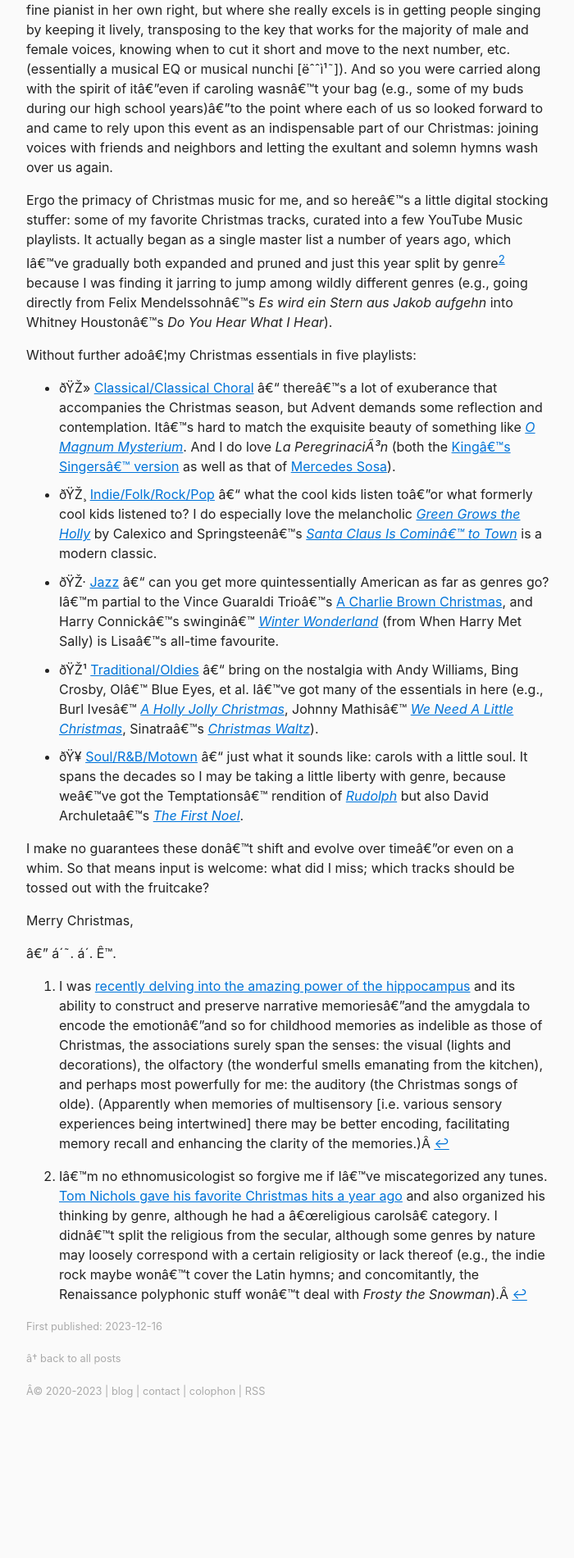
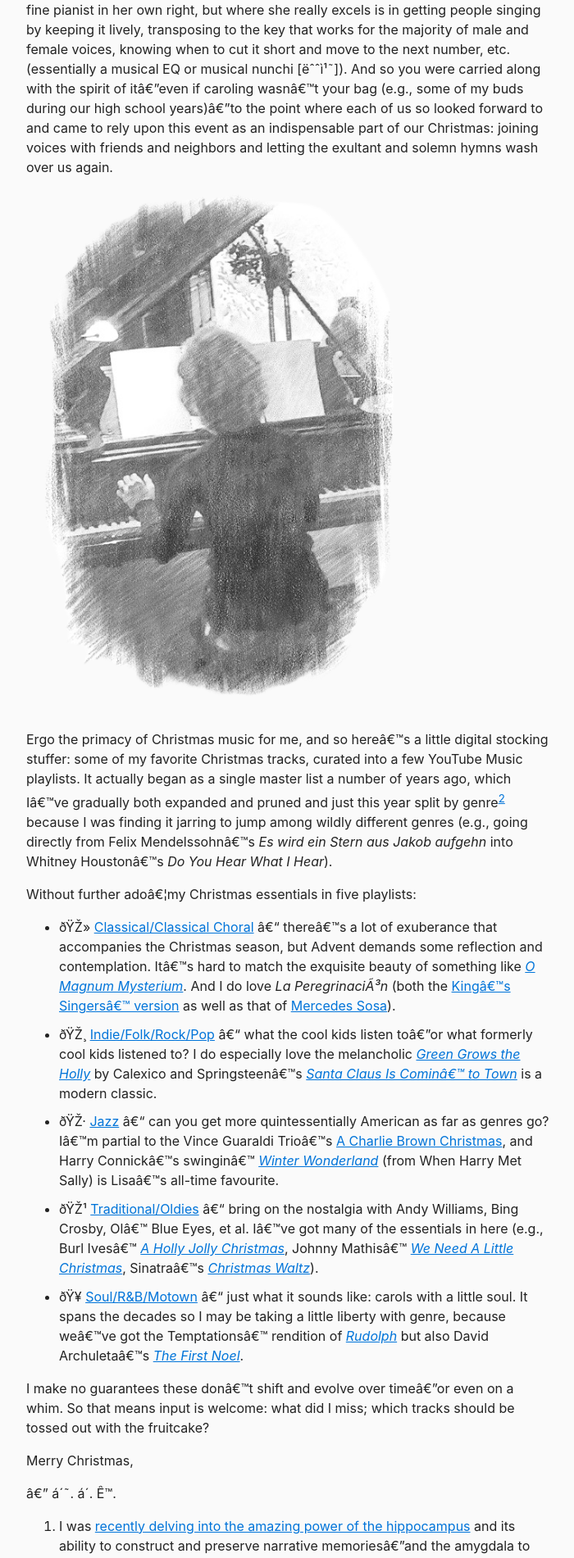
Before and after one commit to berensp/berensp.github.io, a Jekyll site: the page built from _posts/2023-12-16-xmas-music.md, in a window 1280 px wide. Shown: the part 314-2215 px from the top of the page at 82% size, without its empty margins (288-988 px from the left). Built offline with Jekyll 4.4.1, drawn with Linux system fonts in a browser that asks for light colours; a script that is not in the unit is left out; before the commit the page ends 2069 px from its top, so only the background shows below that.

Commit message:
img (at the piano)

```diff
--- a/_posts/2023-12-16-xmas-music.md
+++ b/_posts/2023-12-16-xmas-music.md
@@ -5,6 +5,8 @@
 author:	Paul Berens
 ---
 Some of the most delightful, most *hygge* memories of the Christmases of my youth are anchored in yuletide music[^1], because for many years the centerpiece of my family's Christmas preparation was a large, multigenerational caroling party the week before Christmas, featuring Mom at the piano. She's sitting up as tall as can be on the bench, an enormous smile on her face, reflecting the joy of the season, but also in knowing she's giving people something nearly no one else can. "Here we go, Everyone!" She isn't waiting for a suggestion or cue; she's the pianist and entertainer, but also very much the director. Mom is a very fine pianist in her own right, but where she really excels is in getting people singing by keeping it lively, transposing to the key that works for the majority of male and female voices, knowing when to cut it short and move to the next number, etc. (essentially a musical EQ or musical nunchi [눈치]). And so you were carried along with the spirit of it—even if caroling wasn't your bag (e.g., some of my buds during our high school years)—to the point where each of us so looked forward to and came to rely upon this event as an indispensable part of our Christmas: joining voices with friends and neighbors and letting the exultant and solemn hymns wash over us again.
+
+![Mom at the piano](/assets/og/mom.at.piano.png)
 
 [^1]:I was [recently delving into the amazing power of the hippocampus](/solvitur-currendo.html) and its ability to construct and preserve narrative memories—and the amygdala to encode the emotion—and so for childhood memories as indelible as those of Christmas, the associations surely span the senses: the visual (lights and decorations), the olfactory (the wonderful smells emanating from the kitchen), and perhaps most powerfully for me: the auditory (the Christmas songs of olde). (Apparently when memories of multisensory [i.e. various sensory experiences being intertwined] there may be better encoding, facilitating memory recall and enhancing the clarity of the memories.)
 
```
Also changed, not shown: assets/og/mom.at.piano.png (added).
